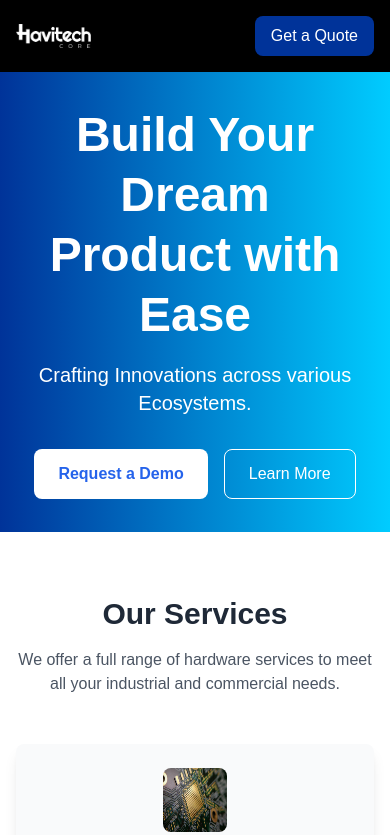
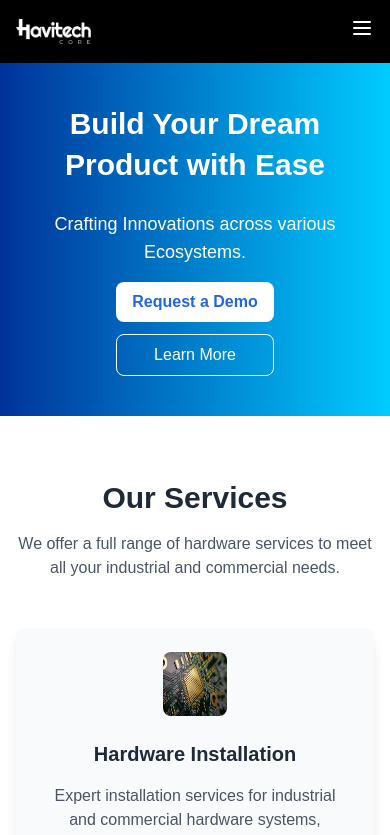
Before and after one commit to Festivemena/havitek, a Next.js app: page / in a window 390 px wide. Shown: the top 835 px of the page. Built offline with nearby package versions, Linux system fonts and the light colour scheme; a web font is replaced by a local one.

Commit message:
responsive

```diff
--- a/components/About.jsx
+++ b/components/About.jsx
@@ -4,27 +4,29 @@ import { Mbed } from '@/assets';
 
 export default function AboutUs() {
   return (
-    <section className="bg-black py-16" id="about-us">
+    <section className="bg-black py-10 md:py-16" id="about-us">
       <div className="container mx-auto px-4">
-        <div className="flex flex-col lg:flex-row items-center">
+        <div className="flex flex-col lg:flex-row items-center lg:space-x-8">
           {/* Left Section: Image */}
-          <div className="lg:w-1/2 mb-8 lg:mb-0">
+          <div className="w-full lg:w-1/2 mb-6 lg:mb-0">
             <Image
               src={Mbed} // Replace with an appropriate image
               alt="About Havitech"
-              className="rounded-lg shadow-lg"
+              className="rounded-lg shadow-lg w-full h-auto object-cover"
             />
           </div>
           {/* Right Section: Content */}
-          <div className="lg:w-1/2 lg:pl-12">
-            <h2 className="text-3xl font-bold text-customCyan mb-4">About Havitech</h2>
-            <p className="text-white mb-6">
+          <div className="w-full lg:w-1/2 lg:pl-8">
+            <h2 className="text-2xl sm:text-3xl font-bold text-customCyan mb-4">
+              About Havitech
+            </h2>
+            <p className="text-white text-base sm:text-lg mb-4 sm:mb-6">
               At Havitech, we specialize in providing comprehensive hardware solutions to industrial and commercial clients. Our expertise spans from hardware contracting and installations to custom hardware solutions tailored to meet the unique needs of our customers.
             </p>
-            <p className="text-white mb-6">
+            <p className="text-white text-base sm:text-lg mb-4 sm:mb-6">
               With over a decade of experience, we pride ourselves on our commitment to quality, innovation, and customer satisfaction. Our mission is to deliver hardware systems that help businesses thrive and grow, supported by our dedicated team of experts.
             </p>
-            <p className="text-white font-semibold">
+            <p className="text-white font-semibold text-base sm:text-lg">
               Let us help you build the future of your business with hardware solutions that work.
             </p>
           </div>
--- a/components/Hero.jsx
+++ b/components/Hero.jsx
@@ -2,19 +2,19 @@ import React from "react";
 
 const HeroSection = () => {
   return (
-    <section className="bg-gradient-to-r from-customBlue to-customCyan text-white py-20">
-      <div className="container mx-auto h-[300px] px-6 flex flex-col items-center justify-center text-center">
-        <h1 className="text-5xl font-bold leading-tight mb-4">
+    <section className="bg-gradient-to-r from-customBlue to-customCyan text-white py-10 md:py-20">
+      <div className="container mx-auto h-auto px-6 flex flex-col items-center justify-center text-center space-y-4 md:space-y-8">
+        <h1 className="text-3xl sm:text-4xl md:text-5xl font-bold leading-snug md:leading-tight mb-2 md:mb-4">
           Build Your Dream Product with Ease
         </h1>
-        <p className="text-xl mb-8">
+        <p className="text-lg sm:text-xl md:text-2xl mb-4 md:mb-8">
           Crafting Innovations across various Ecosystems.
         </p>
-        <div className="flex justify-center space-x-4">
-          <button className="bg-white text-blue-600 font-semibold py-3 px-6 rounded-lg hover:bg-gray-200 transition">
+        <div className="flex flex-col sm:flex-row justify-center space-y-3 sm:space-y-0 sm:space-x-4">
+          <button className="bg-white text-blue-600 font-semibold py-2 px-4 sm:py-3 sm:px-6 rounded-lg hover:bg-gray-200 transition">
             Request a Demo
           </button>
-          <button className="bg-transparent border border-white text-white py-3 px-6 rounded-lg hover:bg-white hover:text-blue-600 transition">
+          <button className="bg-transparent border border-white text-white py-2 px-4 sm:py-3 sm:px-6 rounded-lg hover:bg-white hover:text-blue-600 transition">
             Learn More
           </button>
         </div>
--- a/components/Navbar.jsx
+++ b/components/Navbar.jsx
@@ -1,17 +1,33 @@
+import { useState } from 'react';
 import Link from 'next/link';
 import Image from 'next/image';
 import { LogoClear, Logo } from '@/assets';
 
 const Navbar = () => {
+  const [isOpen, setIsOpen] = useState(false);
+
   return (
     <nav className="bg-black text-white p-4">
       <div className="container mx-auto flex justify-between items-center">
         {/* Logo */}
         <div className="text-lg font-bold">
-          <Image src={LogoClear} alt='Havitech Logo' width={75} height={45} />
+          <Image src={LogoClear} alt="Havitech Logo" width={75} height={45} />
         </div>
+
+        {/* Hamburger Menu Icon */}
+        <div className="md:hidden">
+          <button
+            onClick={() => setIsOpen(!isOpen)}
+            className="focus:outline-none text-white"
+          >
+            <svg className="w-6 h-6" fill="none" stroke="currentColor" viewBox="0 0 24 24" xmlns="http://www.w3.org/2000/svg">
+              <path strokeLinecap="round" strokeLinejoin="round" strokeWidth="2" d={isOpen ? 'M6 18L18 6M6 6l12 12' : 'M4 6h16M4 12h16M4 18h16'}></path>
+            </svg>
+          </button>
+        </div>
+
         {/* Menu Links */}
-        <ul className="hidden md:flex space-x-8">
+        <ul className={`md:flex space-x-8 ${isOpen ? 'block' : 'hidden'} md:block`}>
           <li>
             <Link href="/product">
               <p className="hover:text-gray-400">Services</p>
@@ -33,8 +49,9 @@ const Navbar = () => {
             </Link>
           </li>
         </ul>
+
         {/* Get Started Button */}
-        <div>
+        <div className={`md:block ${isOpen ? 'block' : 'hidden'} md:flex`}>
           <Link href="/get-started">
             <p className="bg-[#003399] text-white px-4 py-2 rounded-lg hover:bg-indigo-500">
               Get a Quote
@@ -45,4 +62,5 @@ const Navbar = () => {
     </nav>
   );
 };
+
 export default Navbar;
```
